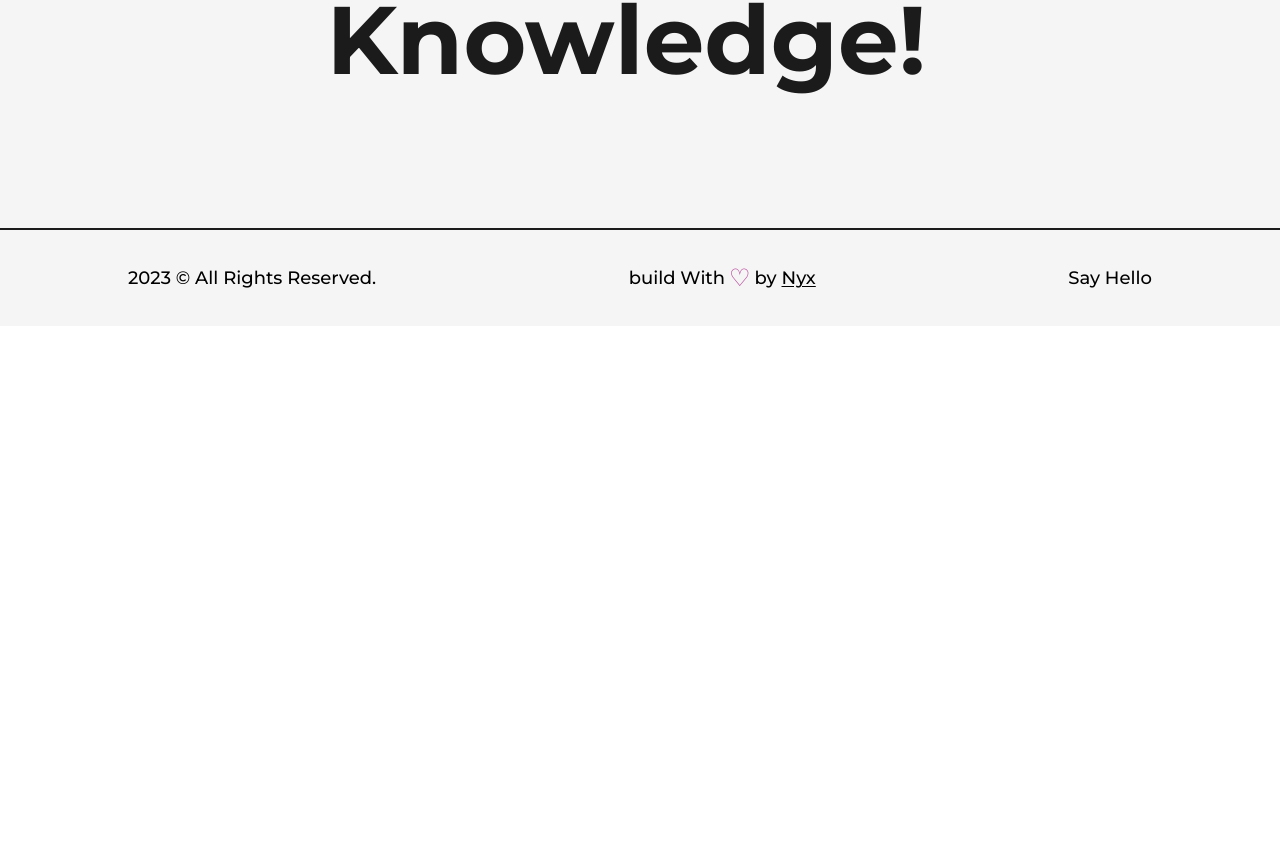
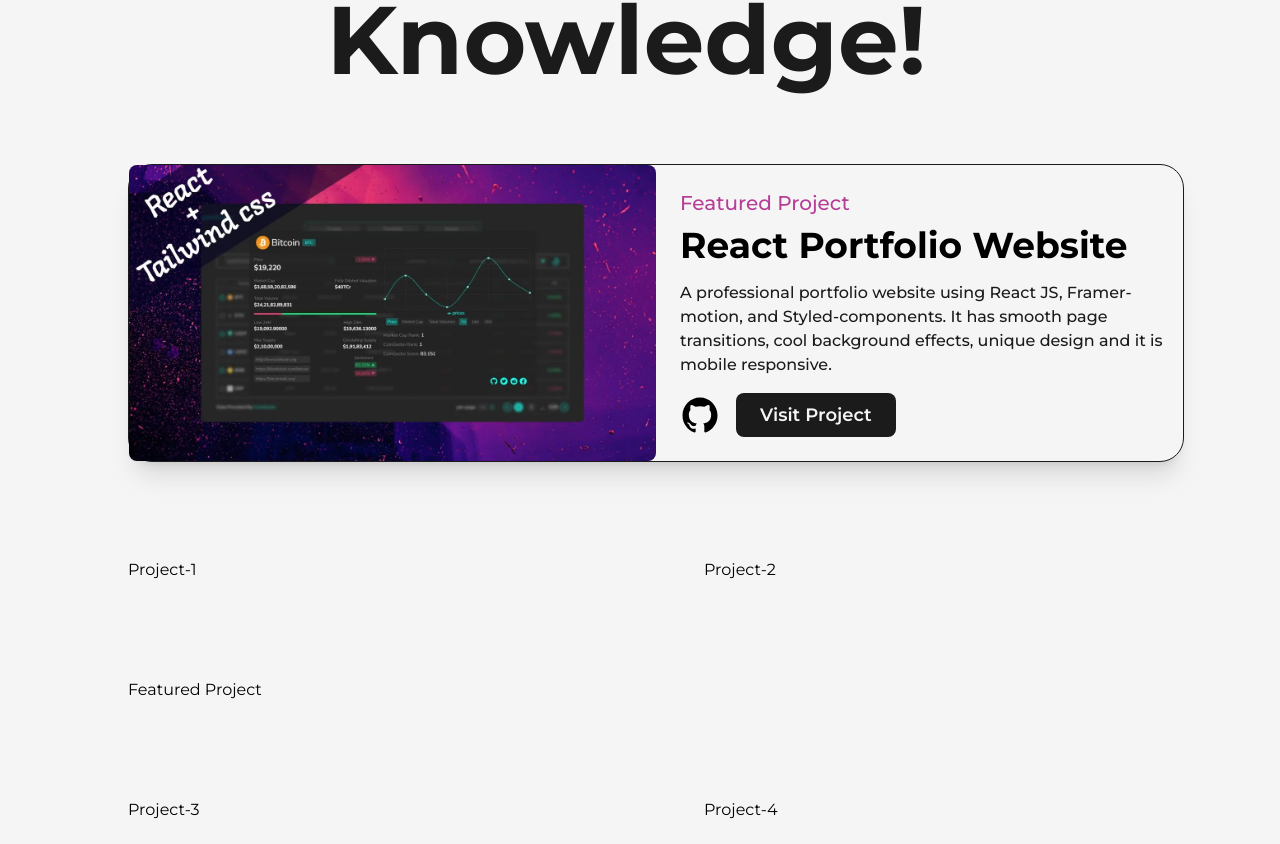
Before and after one commit to hoanngocle/my-portfolio, a Next.js app: page /projects in a window 1280 px wide. Shown: the part 476-1320 px from the top of the page. Before the commit the page ends 802 px from the top, so only its background shows below. Built offline with nearby package versions, Linux system fonts and the light colour scheme.

Commit message:
Add featured project page

```diff
--- /dev/null
+++ b/app/components/FeaturedProject.tsx
@@ -0,0 +1,44 @@
+import Image, { StaticImageData } from 'next/image';
+import Link from 'next/link';
+import React from 'react';
+import { GithubIcon } from './Icons';
+
+type Props = {
+    type: string;
+    title: string;
+    summary: string;
+    img: StaticImageData;
+    link: string;
+    github: string;
+};
+
+const FeaturedProject = (props: Props) => {
+    return (
+        <article className='w-full flex items-center justify-between rounded-3xl border border-solid border-dark bg-light shadow-xl'>
+            <Link href={props.link} target='_blank' className='w-1/2 cursor-pointer overflow-hidden rounded-lg '>
+                <Image src={props.img} alt={props.title} className='w-full h-auto' />
+            </Link>
+            <div className='w-1/2 flex flex-col items-start justify-between pl-6'>
+                <span className='text-primary font-medium text-xl'>{props.type}</span>
+                <Link href={props.link} target='_blank' className='hover:underline underline-offset-2'>
+                    <h2 className='my-2 w-full text-left text-4xl font-bold'>{props.title}</h2>
+                </Link>
+                <p className='my-2 font-medium text-dark'>{props.summary}</p>
+                <div className='mt-2 flex items-center'>
+                    <Link href={props.github} target='_blank' className='w-10'>
+                        <GithubIcon className='' />
+                    </Link>
+                    <Link
+                        href={props.link}
+                        target='_blank'
+                        className='ml-4 rounded-lg bg-dark text-light p-2 px-6 text-lg font-semibold'
+                    >
+                        Visit Project
+                    </Link>
+                </div>
+            </div>
+        </article>
+    );
+};
+
+export default FeaturedProject;
--- a/app/projects/page.tsx
+++ b/app/projects/page.tsx
@@ -2,6 +2,8 @@ import { Metadata } from 'next';
 import React from 'react';
 import AnimatedText from '../components/elements/AnimatedText';
 import Layout from '../components/Layout';
+import FeaturedProject from '../components/FeaturedProject';
+import ProjectCrypto from '../../public/images/projects/crypto-screener-cover-image.jpg';
 
 type Props = {};
 
@@ -14,7 +16,32 @@ const Projects = (props: Props) => {
     return (
         <article className='flex flex-col items-center w-full justify-center'>
             <Layout className=''>
-                <AnimatedText className='' text='Imagination Trumps Knowledge!'></AnimatedText>
+                <AnimatedText className='mb-16' text='Imagination Trumps Knowledge!'></AnimatedText>
+
+                <div className='grid grid-cols-12 gap-24'>
+                    <div className='col-span-12'>
+                        <FeaturedProject
+                            type={'Featured Project'}
+                            title={'React Portfolio Website'}
+                            summary='A professional portfolio website using React JS, Framer-motion, and Styled-components. It has smooth
+page transitions, cool background effects, unique design and it is mobile responsive.
+'
+                            img={ProjectCrypto}
+                            link={'/'}
+                            github={'/'}
+                        ></FeaturedProject>
+                    </div>
+
+                    <div className='col-span-6'>Project-1</div>
+
+                    <div className='col-span-6'>Project-2</div>
+
+                    <div className='col-span-12'>Featured Project</div>
+
+                    <div className='col-span-6'>Project-3</div>
+
+                    <div className='col-span-6'>Project-4</div>
+                </div>
             </Layout>
         </article>
     );
```
